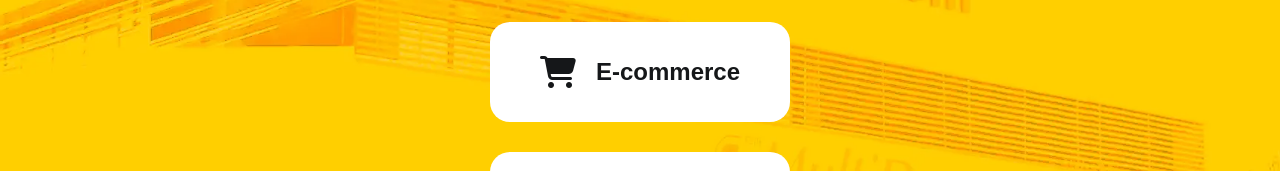
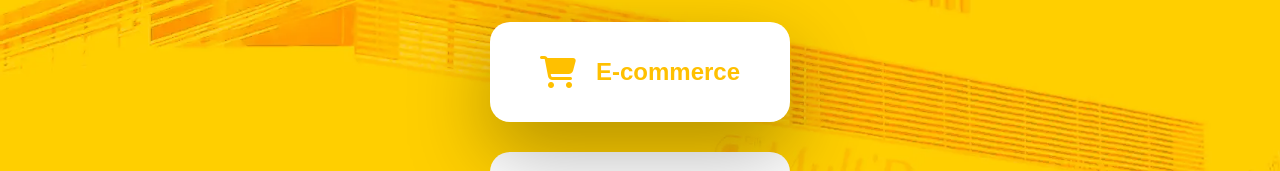
Before and after one commit to Frasato/LinkTree_Shalom, a plain HTML site: page index.html in a window 1280 px wide. In both pictures the pointer is over the link "E-commerce". Shown: the part 163-334 px from the top of the page. Drawn offline with Linux system fonts and the light colour scheme.

Commit message:
Finalização das animações do site

```diff
--- a/source/css/style.css
+++ b/source/css/style.css
@@ -45,9 +45,15 @@ Início do código CSS
     display: flex;
     justify-content: center;
     align-items: center;
+    transition: 0.5s ease-in-out;
 }/*Estilização dos botões*/
 
 .container_btn > i{
     margin: 0 20px 0 0;
     font-size: 2em;
 }/*Estilização do icone*/
+
+.container_btn:hover{
+    color: var(--cor-amarela);
+    filter: drop-shadow(0 30px 40px rgba(0, 0, 0, 0.3));
+}
```
